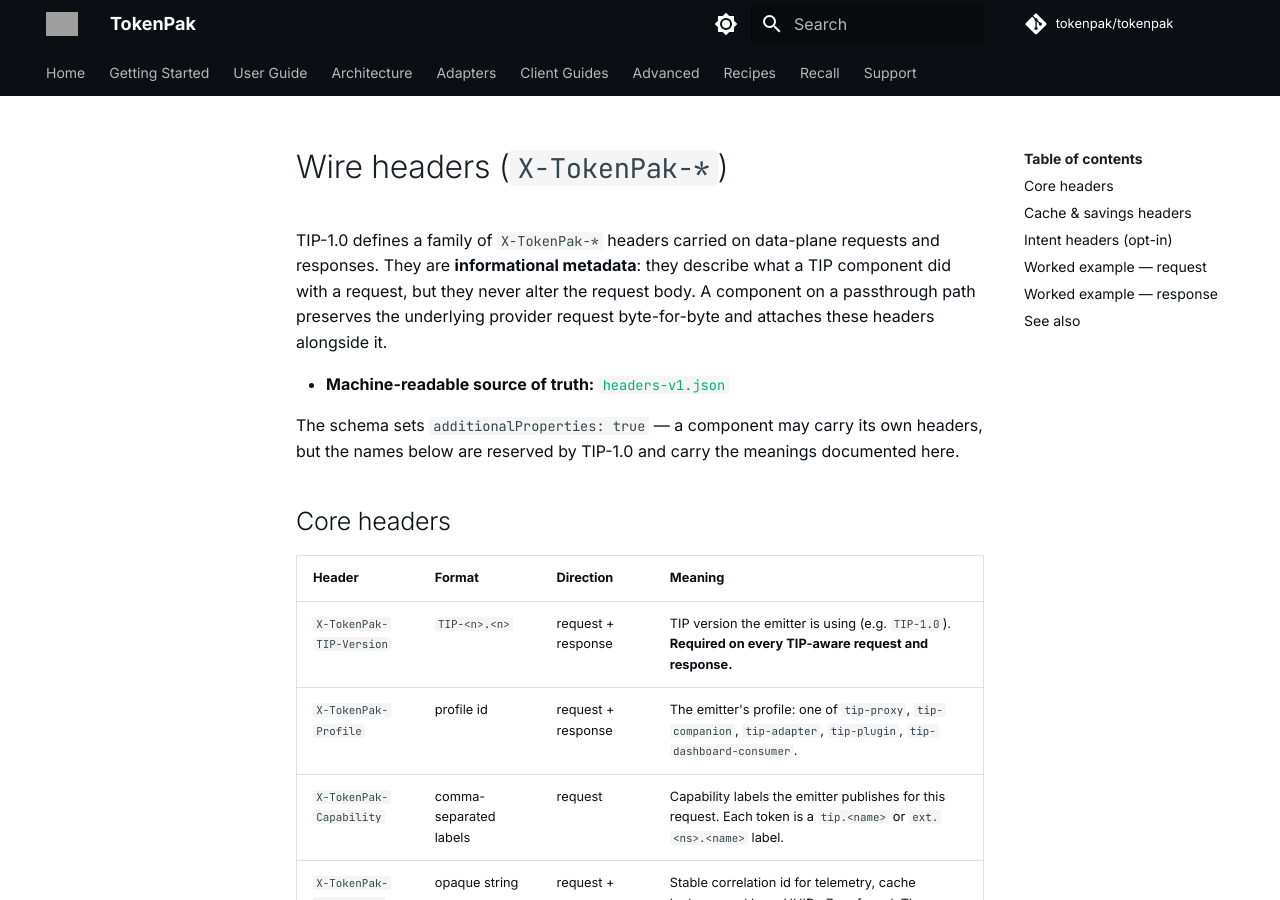
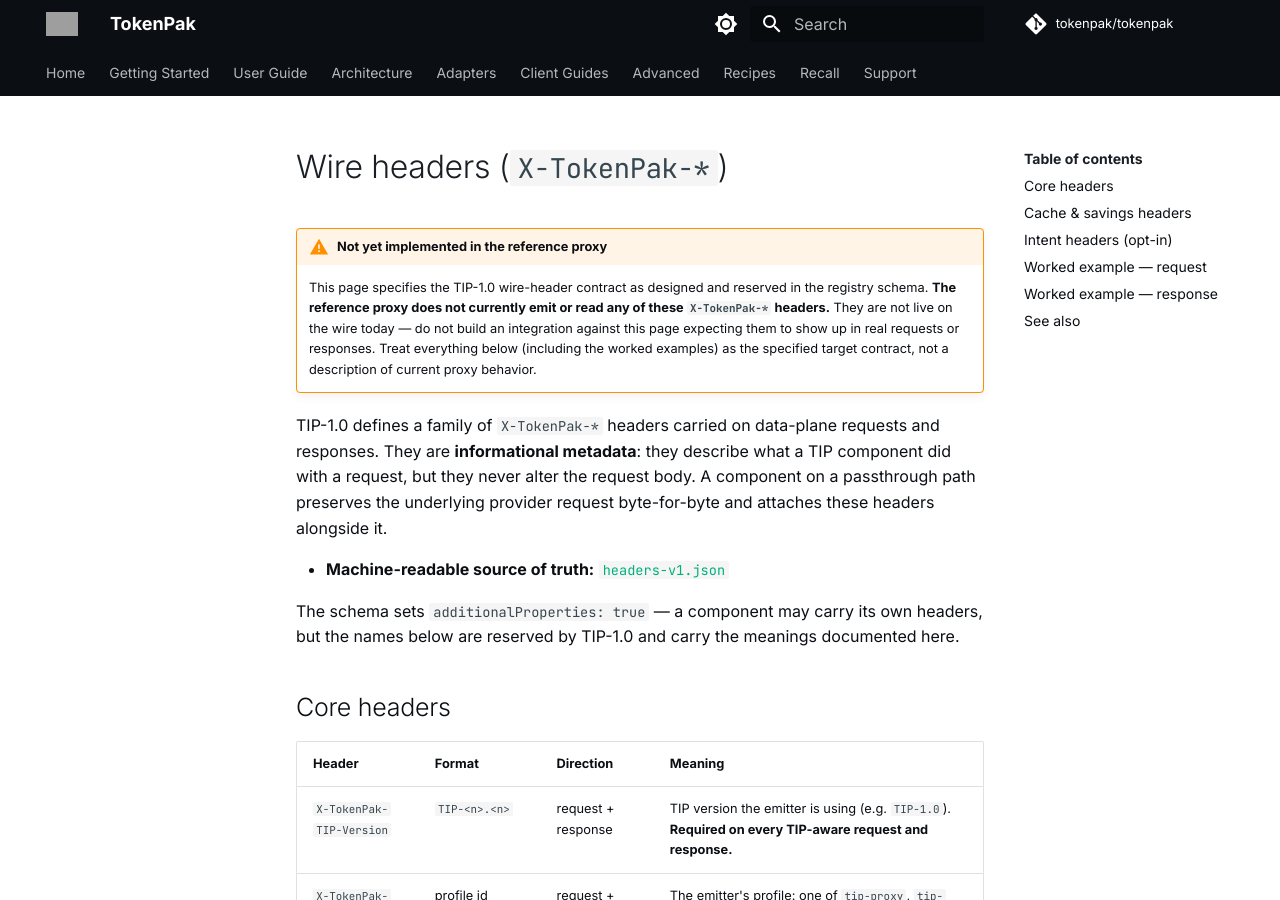
Before and after one commit to tokenpak/docs, an MkDocs documentation site: the page built from docs/protocol/wire-headers.md, in a window 1280 px wide and 900 px high. Built offline with MkDocs 1.6.1 and Material for MkDocs 9.7.7, drawn with Linux system fonts in a browser that asks for light colours; comment, search, counter and statistics services are not loaded; grey boxes are pictures that could not be loaded.

Commit message:
docs: flag TIP-1.0 wire headers as not yet implemented
Add a prominent caveat to the top of the wire-headers page noting
that the reference proxy does not currently emit or read any of the
documented X-TokenPak-* headers. The page still specifies the
TIP-1.0 wire-header contract and keeps its worked examples, but an
integrator should not expect these headers on the wire today.

```diff
--- a/docs/protocol/wire-headers.md
+++ b/docs/protocol/wire-headers.md
@@ -1,4 +1,13 @@
 # Wire headers (`X-TokenPak-*`)
+
+!!! warning "Not yet implemented in the reference proxy"
+    This page specifies the TIP-1.0 wire-header contract as designed and reserved
+    in the registry schema. **The reference proxy does not currently emit or read
+    any of these `X-TokenPak-*` headers.** They are not live on the wire today —
+    do not build an integration against this page expecting them to show up in
+    real requests or responses. Treat everything below (including the worked
+    examples) as the specified target contract, not a description of current
+    proxy behavior.
 
 TIP-1.0 defines a family of `X-TokenPak-*` headers carried on data-plane requests
 and responses. They are **informational metadata**: they describe what a TIP
```
